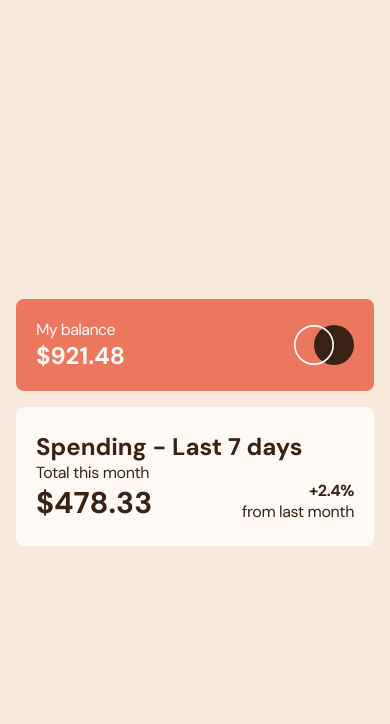
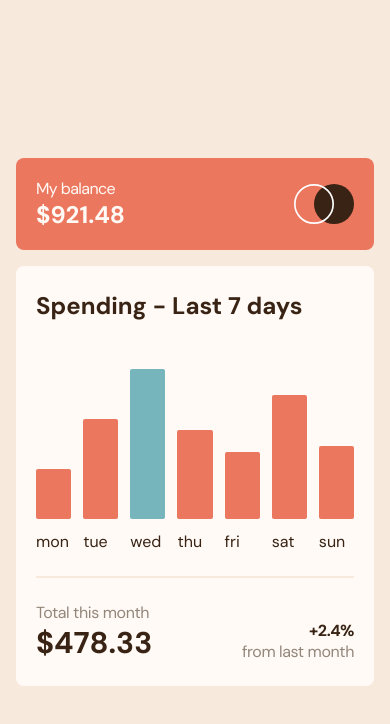
Before and after one commit to reallyUndefined/FrontendMentor-Expenses_Chart_Component, a React (Create React App) app: page / in a window 390 px wide. Shown: the top 724 px of the page. Built offline with nearby package versions, Linux system fonts and the light colour scheme.

Commit message:
Chart mobile design

```diff
--- a/src/App.component.tsx
+++ b/src/App.component.tsx
@@ -1,10 +1,12 @@
 import ExpenseChart from "./components/expense_chart/ExpenseChart.component";
 import "./App.styles.scss";
+
+import data from "./data.json";
 
 function App() {
   return (
     <div className="app">
-      <ExpenseChart />
+      <ExpenseChart data={data} />
     </div>
   );
 }
--- /dev/null
+++ b/src/components/chart/Chart.component.tsx
@@ -0,0 +1,37 @@
+import { iExpenseData } from "../../interfaces";
+import "./Chart.styles.scss";
+
+interface ChartProps {
+  data: iExpenseData[];
+}
+function Chart({ data }: ChartProps) {
+  const maxAmt = Math.max(...data.map((exp) => exp.amount));
+  const chartData = data.map((expData) => ({
+    ...expData,
+    percent: (expData.amount / maxAmt) * 100,
+  }));
+
+  return (
+    <div className="chart">
+      {chartData.map(({ amount, day, percent }) => (
+        <div className="bar-grid">
+          <div className="bar-container">
+            <div
+              className="bar"
+              style={{
+                height: percent + "%",
+                backgroundColor:
+                  amount === maxAmt
+                    ? "var(--color-cyan)"
+                    : "var(--color-soft-red)",
+              }}
+            ></div>
+          </div>
+          <span className="legend">{day}</span>
+        </div>
+      ))}
+    </div>
+  );
+}
+
+export default Chart;
--- /dev/null
+++ b/src/components/chart/Chart.styles.scss
@@ -0,0 +1,25 @@
+.chart {
+  margin-block: 1.5rem;
+  padding-block: 1.5rem;
+  display: grid;
+  grid-template-columns: repeat(7, 1fr);
+  gap: 0.75rem;
+  border-bottom: 2px solid var(--color-cream);
+
+  & .bar-grid {
+    display: grid;
+    grid-template-rows: 1fr min-content;
+    gap: 0.75rem;
+
+    .bar-container {
+      height: 9.375rem;
+      display: flex;
+      align-items: flex-end;
+
+      .bar {
+        width: 100%;
+        border-radius: 2px;
+      }
+    }
+  }
+}
--- a/src/components/chart_body/ChartBody.component.tsx
+++ b/src/components/chart_body/ChartBody.component.tsx
@@ -1,17 +1,25 @@
+import { iExpenseData } from "../../interfaces";
+import Chart from "../chart/Chart.component";
 import "./ChartBody.styles.scss";
 
-function ChartBody() {
+interface ChartBodyProps {
+  data: iExpenseData[];
+}
+function ChartBody({ data }: ChartBodyProps) {
   return (
     <div className="chart-body">
       <h2>Spending - Last 7 days</h2>
+
+      <Chart data={data} />
+
       <div className="total">
         <div className="">
-          <span>Total this month</span>
+          <span className="text">Total this month</span>
           <h2>$478.33</h2>
         </div>
         <div className="">
           <span className="percent">+2.4%</span>
-          <span>from last month</span>
+          <span className="text">from last month</span>
         </div>
       </div>
     </div>
--- a/src/components/chart_body/ChartBody.styles.scss
+++ b/src/components/chart_body/ChartBody.styles.scss
@@ -19,6 +19,10 @@
       letter-spacing: -0.4px;
     }
 
+    & .text {
+      color: var(--color-medium-brown);
+    }
+
     & h2 {
       font-size: 1.875rem;
     }
--- a/src/components/expense_chart/ExpenseChart.component.tsx
+++ b/src/components/expense_chart/ExpenseChart.component.tsx
@@ -1,12 +1,16 @@
+import { iExpenseData } from "../../interfaces";
 import ChartBody from "../chart_body/ChartBody.component";
 import ChartHeader from "../chart_header/ChartHeader.component";
 import "./ExpenseChart.styles.scss";
 
-function ExpenseChart() {
+interface ExpenseChartProps {
+  data: iExpenseData[];
+}
+function ExpenseChart({ data }: ExpenseChartProps) {
   return (
     <div className="expense-chart">
       <ChartHeader />
-      <ChartBody />
+      <ChartBody data={data} />
     </div>
   );
 }
--- /dev/null
+++ b/src/interfaces.ts
@@ -0,0 +1,4 @@
+export interface iExpenseData {
+  day: string;
+  amount: number;
+}
```
